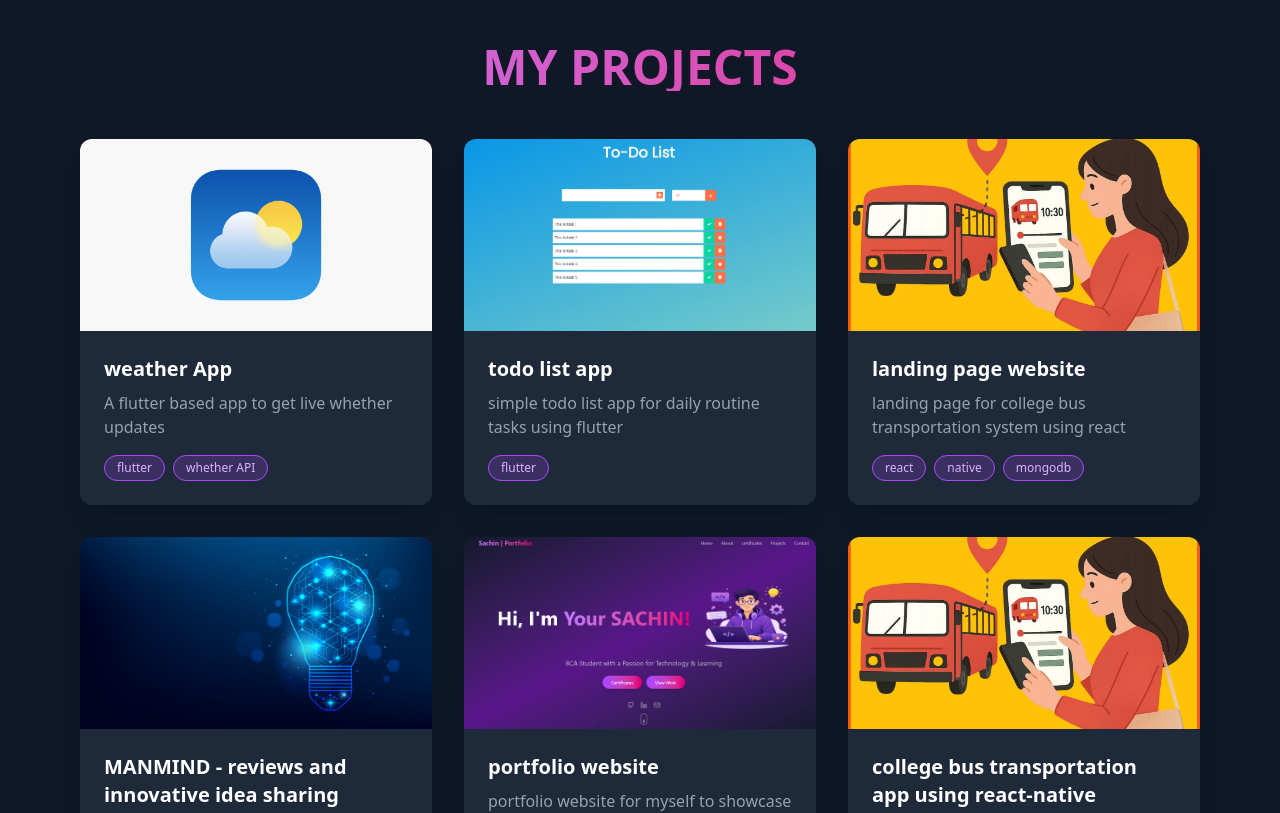
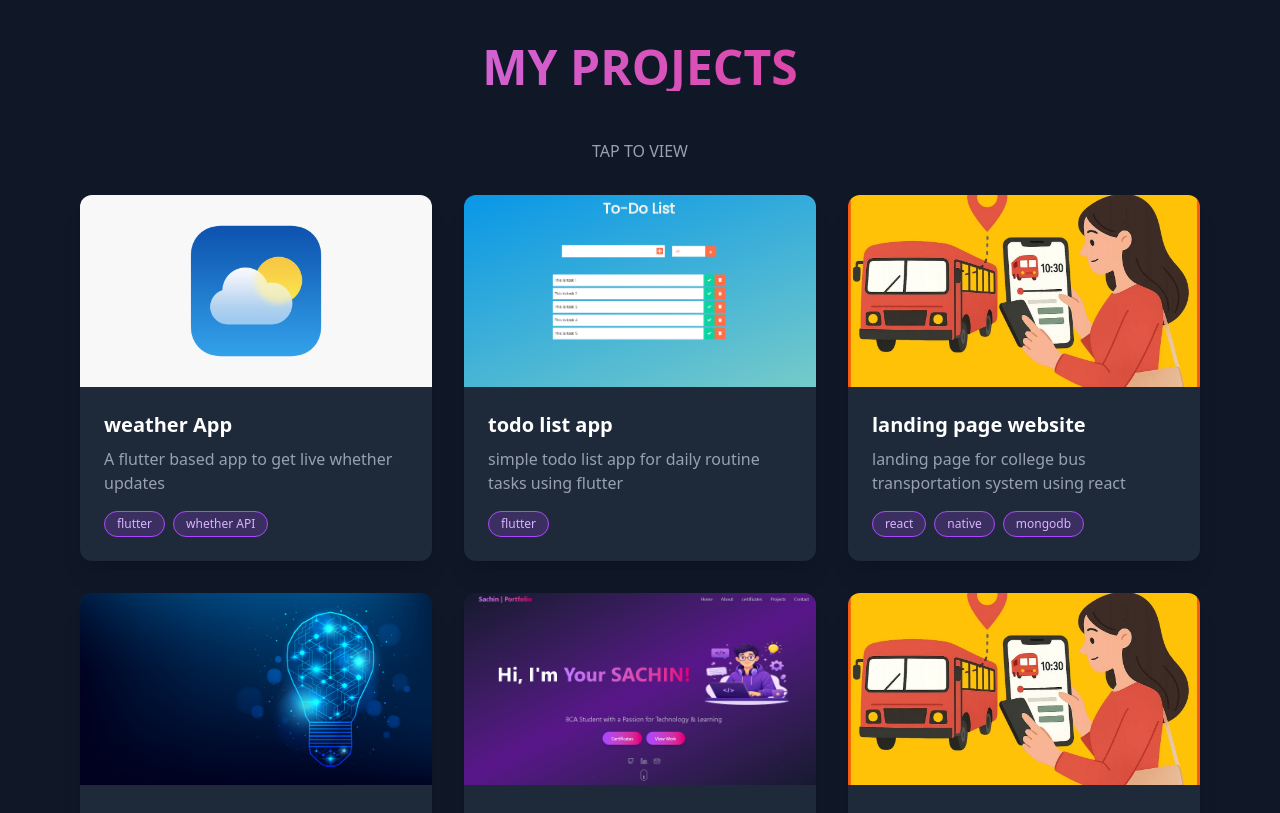
Before and after one commit to sachinv1604/my-portfolio, a React (Vite) app: page / in a window 1280 px wide. Shown: the part 1940-2753 px from the top of the page. Built offline with nearby package versions, Linux system fonts and the light colour scheme.

Commit message:
added meta data

```diff
--- a/src/App.jsx
+++ b/src/App.jsx
@@ -438,9 +438,10 @@ const Projects = () => {
         >
           MY PROJECTS
         </motion.h2>
+        <h2 className="text-center text-gray-400 mb-8">TAP TO VIEW</h2>
 
         <div className="grid md:grid-cols-2 lg:grid-cols-3 gap-8">
-          {projects.map((project, i) => (
+          {projects.map((project, i) => (  <a href={project.link}>
             <motion.div
               key={project.title}
               initial={{ opacity: 0, y: 50 }}
@@ -450,8 +451,9 @@ const Projects = () => {
               whileHover={{ y: -10 }}
               className="bg-gray-800 rounded-xl overflow-hidden shadow-xl hover:shadow-purple-500/20 transition-shadow"
             >
+
               <div className="relative overflow-hidden group">
-                <img
+                 <img
                   src={project.image}
                   alt={project.title}
                   className="w-full h-48 object-cover transition-transform group-hover:scale-110"
@@ -465,6 +467,7 @@ const Projects = () => {
                   </a>
                 </div>
               </div>
+
               <div className="p-6">
                 <h3 className="text-xl font-bold text-white mb-2">{project.title}</h3>
                 <p className="text-gray-400 mb-4">{project.description}</p>
@@ -479,7 +482,7 @@ const Projects = () => {
                   ))}
                 </div>
               </div>
-            </motion.div>
+            </motion.div></a>
           ))}
         </div>
       </div>
```
